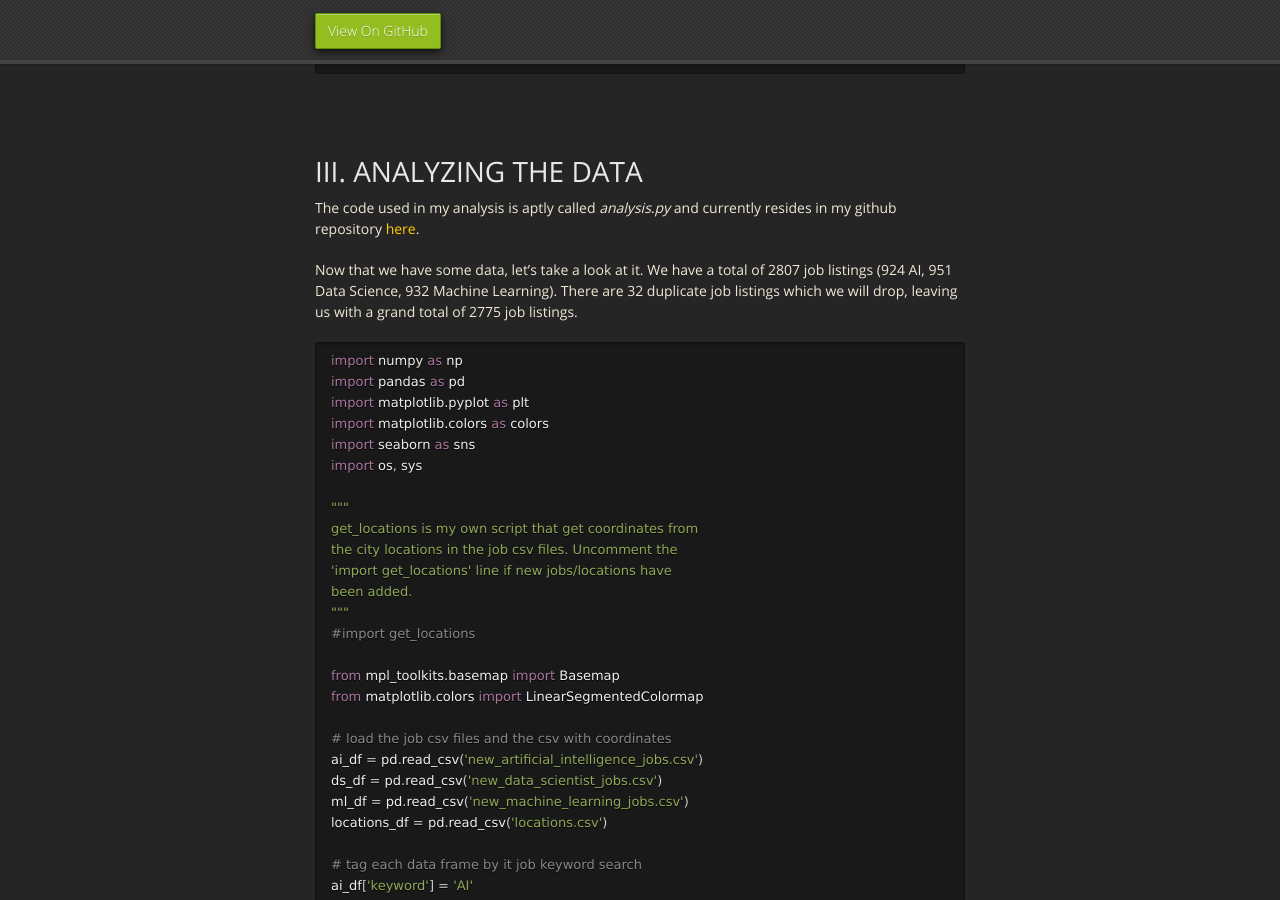
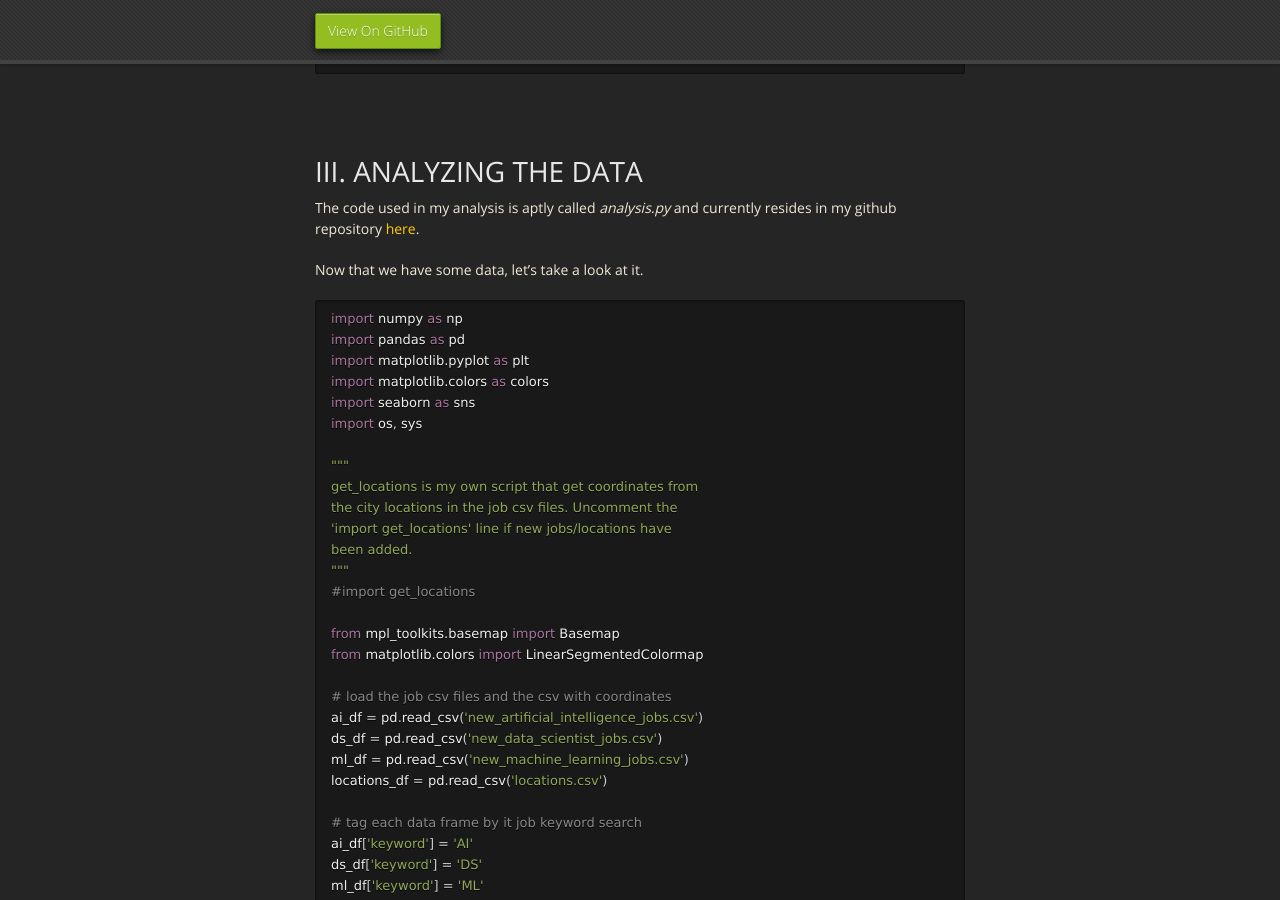
Before and after one commit to mrbrins82/mrbrins82.github.io, a Jekyll site: the page built from kaggle_indeed.md, in a window 1280 px wide and 900 px high, scrolled down 3596 px. Built offline with Jekyll 4.4.1, drawn with Linux system fonts in a browser that asks for light colours; nearby versions of some CDN libraries; our own code applies the rules of GitHub Pages for plain Markdown files.

Commit message:
updated indeed page

````diff
--- a/kaggle_indeed.md
+++ b/kaggle_indeed.md
@@ -159,7 +159,7 @@ f.close()
 # [](#header-2)III. ANALYZING THE DATA
 The code used in my analysis is aptly called _analysis.py_ and currently resides in my github repository <a href="https://github.com/mrbrins82/Projects/blob/master/Indeed/analysis.py" >here</a>.
 
-Now that we have some data, let's take a look at it. We have a total of 2807 job listings (924 AI, 951 Data Science, 932 Machine Learning). There are 32 duplicate job listings which we will drop, leaving us with a grand total of 2775 job listings.
+Now that we have some data, let's take a look at it.
 ```python
 import numpy as np
 import pandas as pd
````
